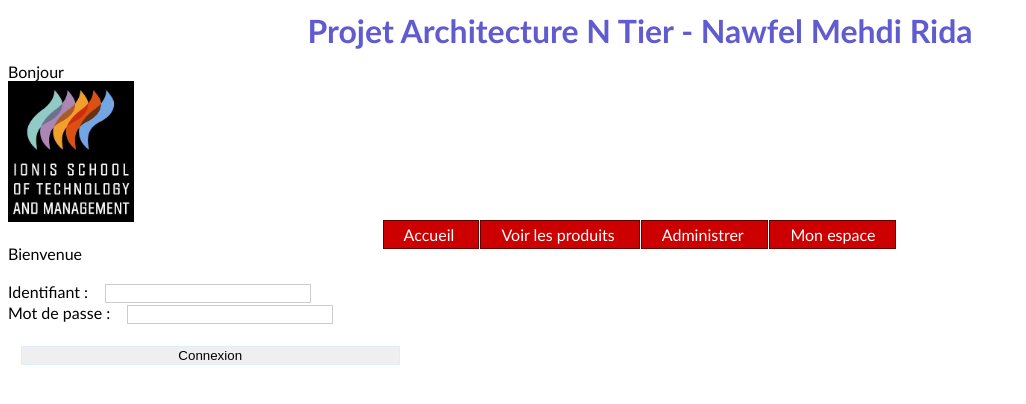
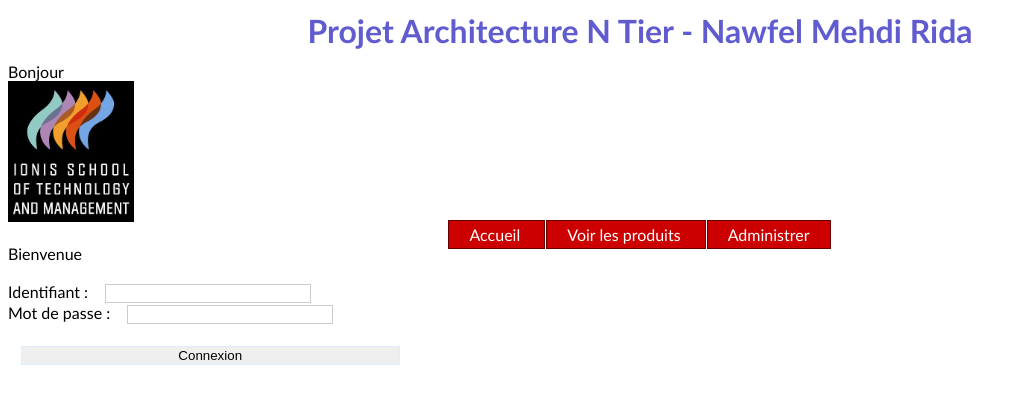
Before and after one commit to RidaMft/ionis_project-ntiers, a PHP site: page / in a window 1280 px wide. Shown: the top 404 px of the page, without its empty margins (0-1026 px from the left). Run offline with PHP 8.4, Linux system fonts and the light colour scheme; the visitor is signed in with stand-in values (Sample User, id 1).

Commit message:
modification des properties + suppression de l’espace utilisateur

```diff
--- a/vues/v_bandeau.php
+++ b/vues/v_bandeau.php
@@ -6,5 +6,5 @@
     <li><a href="index.php?uc=accueil"> Accueil </a></li>
     <li><a href="index.php?uc=voirProduits"> Voir les produits  </a></li>
     <li><a href="index.php?uc=administrer"> Administrer </a></li>
-    <li><a href="index.php?uc=login_espace"> Mon espace </a></li>
+    <!--<li><a href="index.php?uc=login_espace"> Mon espace </a></li>-->
 </ul>
```
Also changed, not shown: 1 other file.
